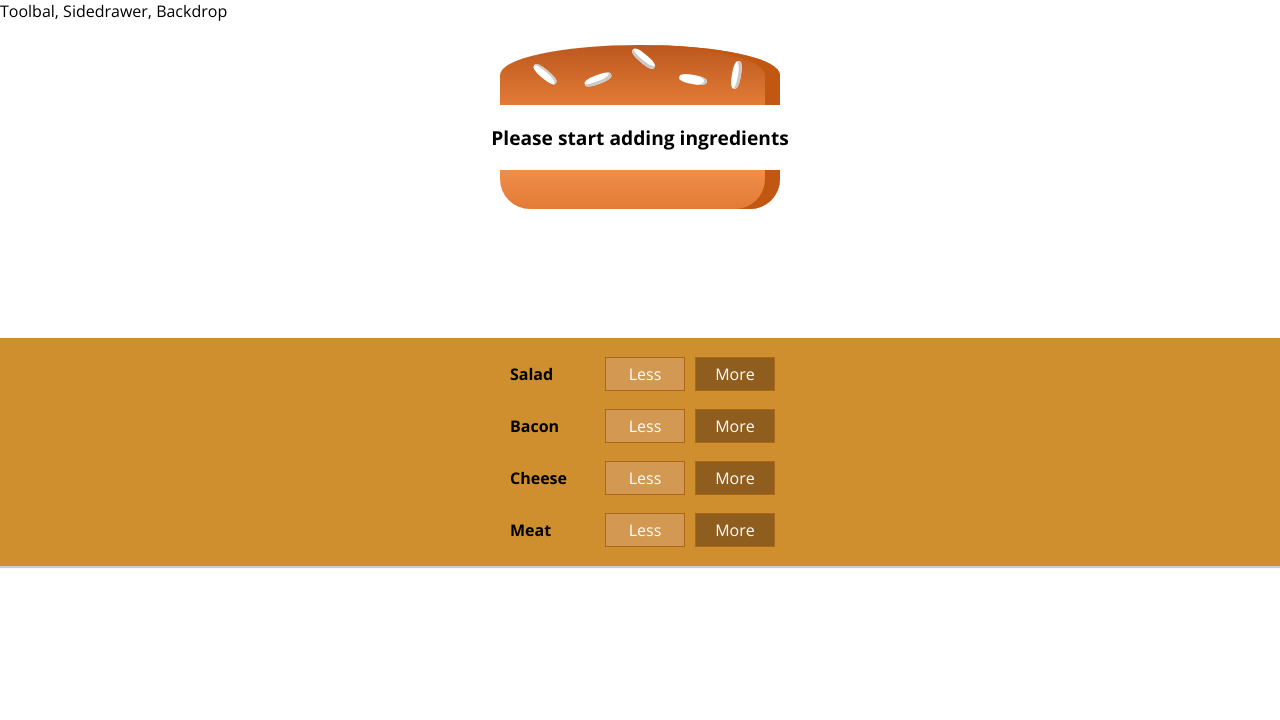
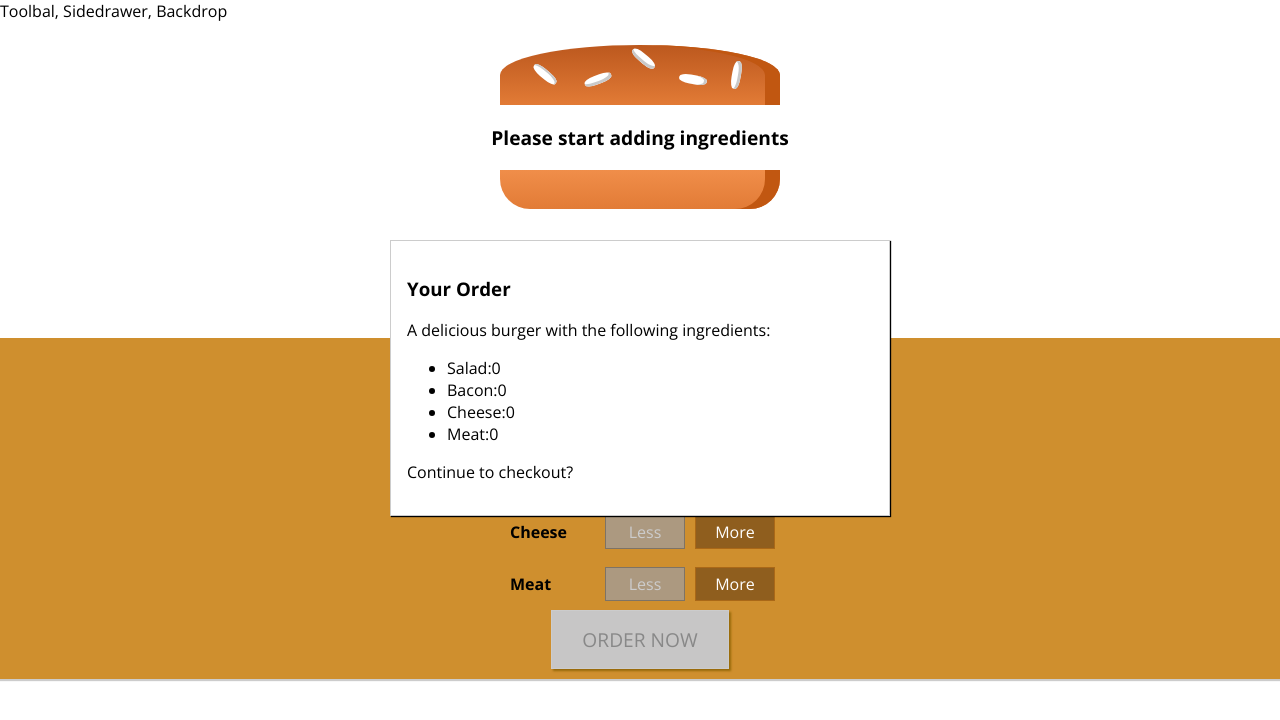
Before and after one commit to mode68/burger-builder, a React app: page / in a window 1280 px wide. Shown: the top 720 px of the page. Built offline with nearby package versions, Linux system fonts and the light colour scheme.

Commit message:
Added Modal and OrderSummary components for checkout

```diff
--- a/src/components/Burger/BuildControls/BuildControl/BuildControl.js
+++ b/src/components/Burger/BuildControls/BuildControl/BuildControl.js
@@ -4,7 +4,13 @@
 const buildControl = (props) => (
 	<div className={classes.BuildControl}>
 		<div className={classes.Label}>{props.label}</div>
-		<button className={classes.Less}>Less</button>
+		<button
+			className={classes.Less}
+			onClick={props.removed}
+			disabled={props.disabled}
+		>
+			Less
+		</button>
 		<button className={classes.More} onClick={props.added}>
 			More
 		</button>
--- a/src/components/Burger/BuildControls/BuildControls.css
+++ b/src/components/Burger/BuildControls/BuildControls.css
@@ -8,3 +8,45 @@
 	margin: auto;
 	padding: 10px 0;
 }
+
+.OrderButton {
+	background-color: #dad735;
+	outline: none;
+	cursor: pointer;
+	border: 1px solid #966909;
+	color: #966909;
+	font-family: inherit;
+	font-size: 1.2em;
+	padding: 15px 30px;
+	box-shadow: 2px 2px 2px #966909;
+}
+
+.OrderButton:hover,
+.OrderButton:active {
+	background-color: #a0db41;
+	border: 1px solid #966909;
+	color: #966909;
+}
+
+.OrderButton:disabled {
+	background-color: #c7c6c6;
+	cursor: not-allowed;
+	border: 1px solid #ccc;
+	color: #888888;
+}
+
+.OrderButton:not(:disabled) {
+	animation: enable 0.3s linear;
+}
+
+@keyframes enable {
+	0% {
+		transform: scale(1);
+	}
+	60% {
+		transform: scale(1.1);
+	}
+	100% {
+		transform: scale(1);
+	}
+}
--- a/src/components/Burger/BuildControls/BuildControls.js
+++ b/src/components/Burger/BuildControls/BuildControls.js
@@ -11,13 +11,21 @@
 
 const buildControls = (props) => (
 	<div className={classes.BuildControls}>
+		<p>
+			Current price: <strong>{props.price.toFixed(2)}</strong>
+		</p>
 		{controls.map((ctrl) => (
 			<BuildControl
 				key={ctrl.label}
 				label={ctrl.label}
 				added={() => props.ingredientAdded(ctrl.type)}
+				removed={() => props.ingredientRemoved(ctrl.type)}
+				disabled={props.disabled[ctrl.type]}
 			/>
 		))}
+		<button className={classes.OrderButton} disabled={!props.purchasable}>
+			ORDER NOW
+		</button>
 	</div>
 );
 
--- /dev/null
+++ b/src/components/Burger/OrderSummary/OrderSummary.js
@@ -0,0 +1,23 @@
+import React from 'react';
+import Aux from '../../../hoc/Auxiliary';
+
+const orderSummary = (props) => {
+	const ingredientSummary = Object.keys(props.ingredients).map((igKey, i) => {
+		return (
+			<li key={igKey + i}>
+				<span style={{ textTransform: 'capitalize' }}>{igKey}</span>:
+				{props.ingredients[igKey]}
+			</li>
+		);
+	});
+	return (
+		<Aux>
+			<h3>Your Order</h3>
+			<p>A delicious burger with the following ingredients:</p>
+			<ul>{ingredientSummary}</ul>
+			<p>Continue to checkout?</p>
+		</Aux>
+	);
+};
+
+export default orderSummary;
--- /dev/null
+++ b/src/components/UI/Modal/Modal.css
@@ -0,0 +1,20 @@
+.Modal {
+	position: fixed;
+	z-index: 500;
+	background-color: white;
+	width: 70%;
+	border: 1px solid #ccc;
+	box-shadow: 1px 1px 1px black;
+	padding: 16px;
+	left: 15%;
+	top: 30%;
+	box-sizing: border-box;
+	transition: all 0.3s ease-out;
+}
+
+@media (min-width: 600px) {
+	.Modal {
+		width: 500px;
+		left: calc(50% - 250px);
+	}
+}
--- /dev/null
+++ b/src/components/UI/Modal/Modal.js
@@ -0,0 +1,8 @@
+import React from 'react';
+import classes from './Modal.css';
+
+const modal = (props) => {
+	return <div className={classes.Modal}>{props.children}</div>;
+};
+
+export default modal;
--- a/src/containers/BurgerBuilder/BurgerBuilder.js
+++ b/src/containers/BurgerBuilder/BurgerBuilder.js
@@ -2,6 +2,8 @@
 import Aux from '../../hoc/Auxiliary';
 import Burger from '../../components/Burger/Burger';
 import BuildControls from '../../components/Burger/BuildControls/BuildControls';
+import Modal from '../../components/UI/Modal/Modal';
+import OrderSummary from '../../components/Burger/OrderSummary/OrderSummary';
 
 const INGREDIENT_PRICES = {
 	salad: 0.5,
@@ -19,7 +21,24 @@
 			meat: 0,
 		},
 		totalPrice: 2,
+		purchasable: false,
 	};
+
+	updatePurchaseState() {
+		const ingredients = {
+			...this.state.ingredients,
+		};
+		const sum = Object.keys(ingredients)
+			.map((igKey) => {
+				return ingredients[igKey];
+			})
+			.reduce((sum, el) => {
+				return sum + el;
+			}, 0);
+		this.setState({
+			purchasable: sum > 0,
+		});
+	}
 
 	addIngredientHandler = (type) => {
 		const oldCount = this.state.ingredients[type];
@@ -31,19 +50,56 @@
 		const priceAddition = INGREDIENT_PRICES[type];
 		const oldPrice = this.state.totalPrice;
 		const newPrice = oldPrice + priceAddition;
-		this.setState({
-			totalPrice: newPrice,
-			ingredients: updatedIngredients,
-		});
+		this.setState(
+			{
+				totalPrice: newPrice,
+				ingredients: updatedIngredients,
+			},
+			() => this.updatePurchaseState()
+		);
 	};
 
-	removeIngredientHandler = (type) => {};
+	removeIngredientHandler = (type) => {
+		const oldCount = this.state.ingredients[type];
+		if (oldCount > 0) {
+			const updatedCount = oldCount - 1;
+			const updatedIngredients = {
+				...this.state.ingredients,
+			};
+			updatedIngredients[type] = updatedCount;
+			const priceDeduction = INGREDIENT_PRICES[type];
+			const oldPrice = this.state.totalPrice;
+			const newPrice = oldPrice - priceDeduction;
+			this.setState(
+				{
+					totalPrice: newPrice,
+					ingredients: updatedIngredients,
+				},
+				() => this.updatePurchaseState()
+			);
+		}
+	};
 
 	render() {
+		const disabledInfo = {
+			...this.state.ingredients,
+		};
+		for (let key in disabledInfo) {
+			disabledInfo[key] = disabledInfo[key] <= 0;
+		}
 		return (
 			<Aux>
+				<Modal>
+					<OrderSummary ingredients={this.state.ingredients} />
+				</Modal>
 				<Burger ingredients={this.state.ingredients} />
-				<BuildControls ingredientAdded={this.addIngredientHandler} />
+				<BuildControls
+					price={this.state.totalPrice}
+					disabled={disabledInfo}
+					ingredientAdded={this.addIngredientHandler}
+					ingredientRemoved={this.removeIngredientHandler}
+					purchasable={this.state.purchasable}
+				/>
 			</Aux>
 		);
 	}
```
Also changed, not shown: src/components/UI/Backdrop/Backdrop.js (added).
